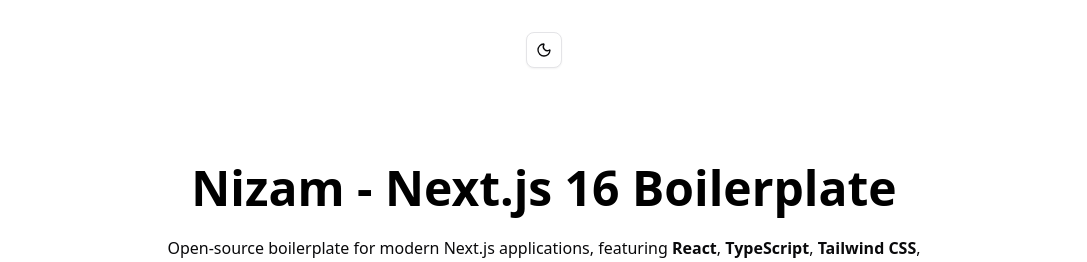
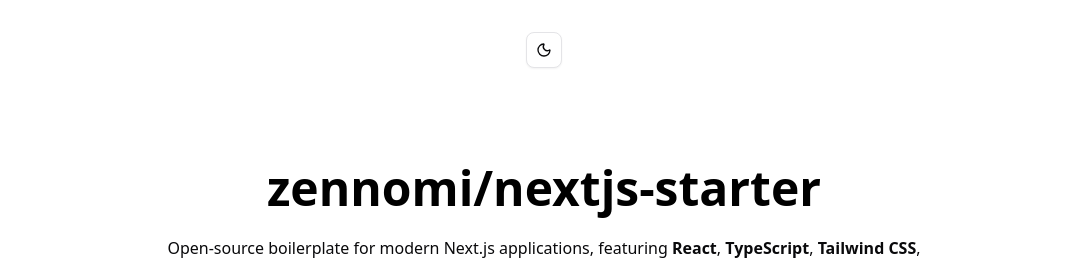
Before and after one commit to zennomi/nextjs-starter, a Next.js app: page / in a window 1280 px wide. Shown: the top 262 px of the page, without its empty margins (96-1183 px from the left). Built offline with nearby package versions, Linux system fonts and the light colour scheme; no server answers.

Commit message:
chore: update project branding, names, author details, and repository links

```diff
--- a/src/components/layout/footer/Footer.tsx
+++ b/src/components/layout/footer/Footer.tsx
@@ -12,7 +12,7 @@ export function Footer() {
             <Image src="/nice-avatar.png" alt="Omer Gulcicek Avatar" width={32} height={32} />
             <figcaption>
               <Link
-                href="https://omergulcicek.com?utm_source=nextjs-boilerplate"
+                href="https://github.com/zennomi"
                 target="_blank"
                 rel="noopener noreferrer"
                 className="font-bold hover:underline"
--- a/src/config/site.config.ts
+++ b/src/config/site.config.ts
@@ -3,7 +3,7 @@ import { env } from "@/env";
 
 // FIXME: Update site branding, default locale, theme color, social links and OG image
 export const siteConfig: SiteConfig = {
-  name: "Nizam | Next.js 16 Boilerplate",
+  name: "Next.js 16 Boilerplate",
   description: "Production-ready Next.js 16+ starter built with Tailwind CSS 4 and TypeScript.",
   url: env.NEXT_PUBLIC_SITE_URL,
   author: "Omer Gulcicek",
@@ -11,9 +11,9 @@ export const siteConfig: SiteConfig = {
   themeColor: "#ffffff",
   keywords: ["nextjs", "typescript", "tailwindcss", "boilerplate", "starter"],
   social: {
-    twitter: "@omergulcicek",
-    github: "omergulcicek",
-    linkedin: "omergulcicek"
+    twitter: "@zennomi",
+    github: "zennomi",
+    linkedin: "zennomi"
   },
   ogImage: "/og.jpg"
 } as const;
--- a/src/features/landing/components/dashboard/Dashboard.tsx
+++ b/src/features/landing/components/dashboard/Dashboard.tsx
@@ -17,7 +17,7 @@ export function Dashboard() {
           as="h1"
           className="text-center text-2xl font-bold text-black lg:text-5xl dark:text-white"
         >
-          Nizam - Next.js 16 Boilerplate
+          zennomi/nextjs-starter
         </Balancer>
 
         <Balancer as="p" className="max-w-3xl px-3 text-center text-base">
@@ -35,7 +35,7 @@ export function Dashboard() {
       <div className="flex items-center justify-center gap-4">
         <Button variant="outline" size="sm" asChild>
           <Link
-            href="https://vercel.com/new/clone?repository-url=https://github.com/omergulcicek/nizam"
+            href="https://vercel.com/new/clone?repository-url=https://github.com/zennomi/nextjs-starter"
             target="_blank"
             rel="noopener noreferrer"
           >
@@ -45,7 +45,7 @@ export function Dashboard() {
         </Button>
         <Button variant="outline" size="sm" asChild>
           <Link
-            href="https://github.com/omergulcicek/nizam/generate"
+            href="https://github.com/zennomi/nextjs-starter/generate"
             target="_blank"
             rel="noopener noreferrer"
           >
```
Also changed, not shown: package.json (+8 -8 lines), 1 other file (tests, documents, lock files or other folders).
